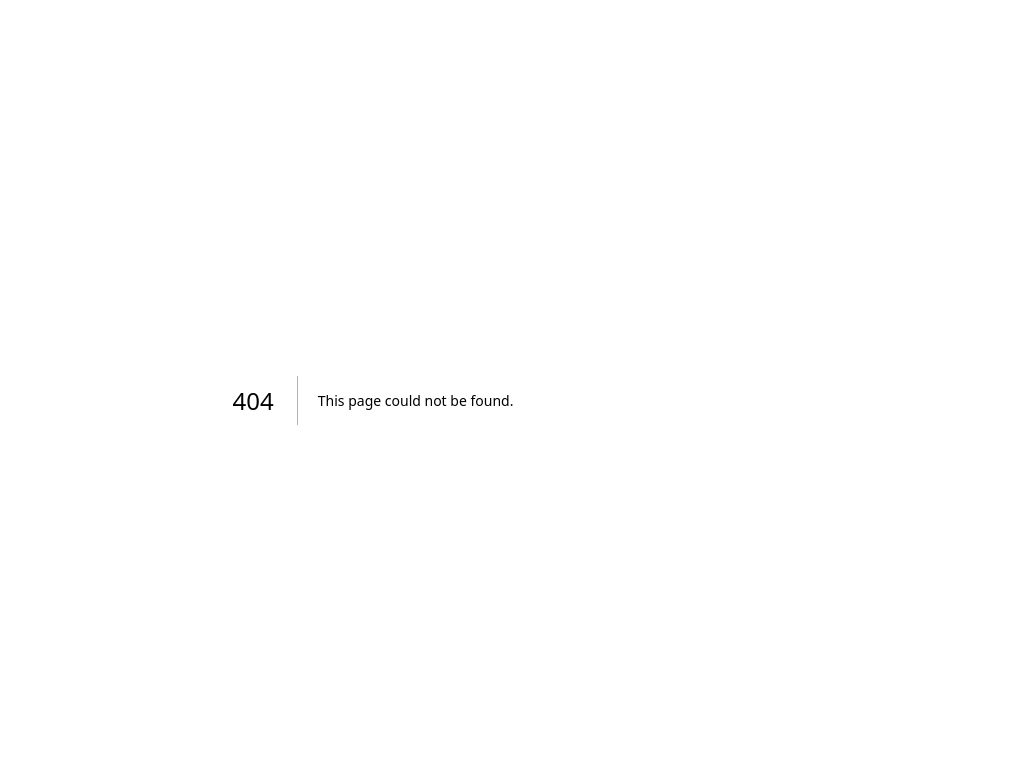
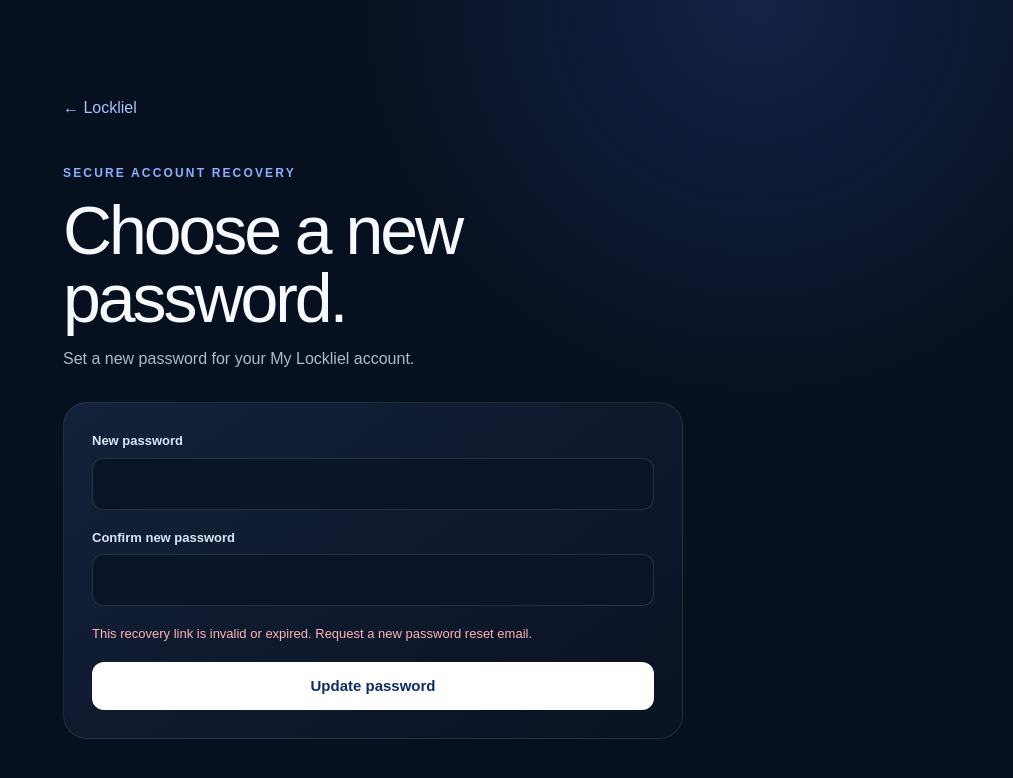
Before and after one commit to eaglevisiondigital/Lockliel, a Next.js app: page /my-lockliel/reset-password in a window 1280 px wide. Before the commit this address had no page. Shown: the top 778 px of the page, without its empty margins (267-1280 px from the left). Built offline with nearby package versions, Linux system fonts and the light colour scheme.

Commit message:
Add My Lockliel reset password page

```diff
--- /dev/null
+++ b/app/my-lockliel/reset-password/page.tsx
@@ -0,0 +1,3 @@
+import Link from "next/link";import ResetPasswordForm from "./reset-password-form";import "../my-lockliel.css";
+export const metadata={title:"Choose a new password | My Lockliel"};
+export default function ResetPassword(){return <main className="my-lockliel"><div className="ml-auth-shell"><Link href="/" className="ml-auth-home">← Lockliel</Link><div className="ml-kicker">Secure account recovery</div><h1>Choose a new password.</h1><p>Set a new password for your My Lockliel account.</p><ResetPasswordForm/></div></main>}
```
